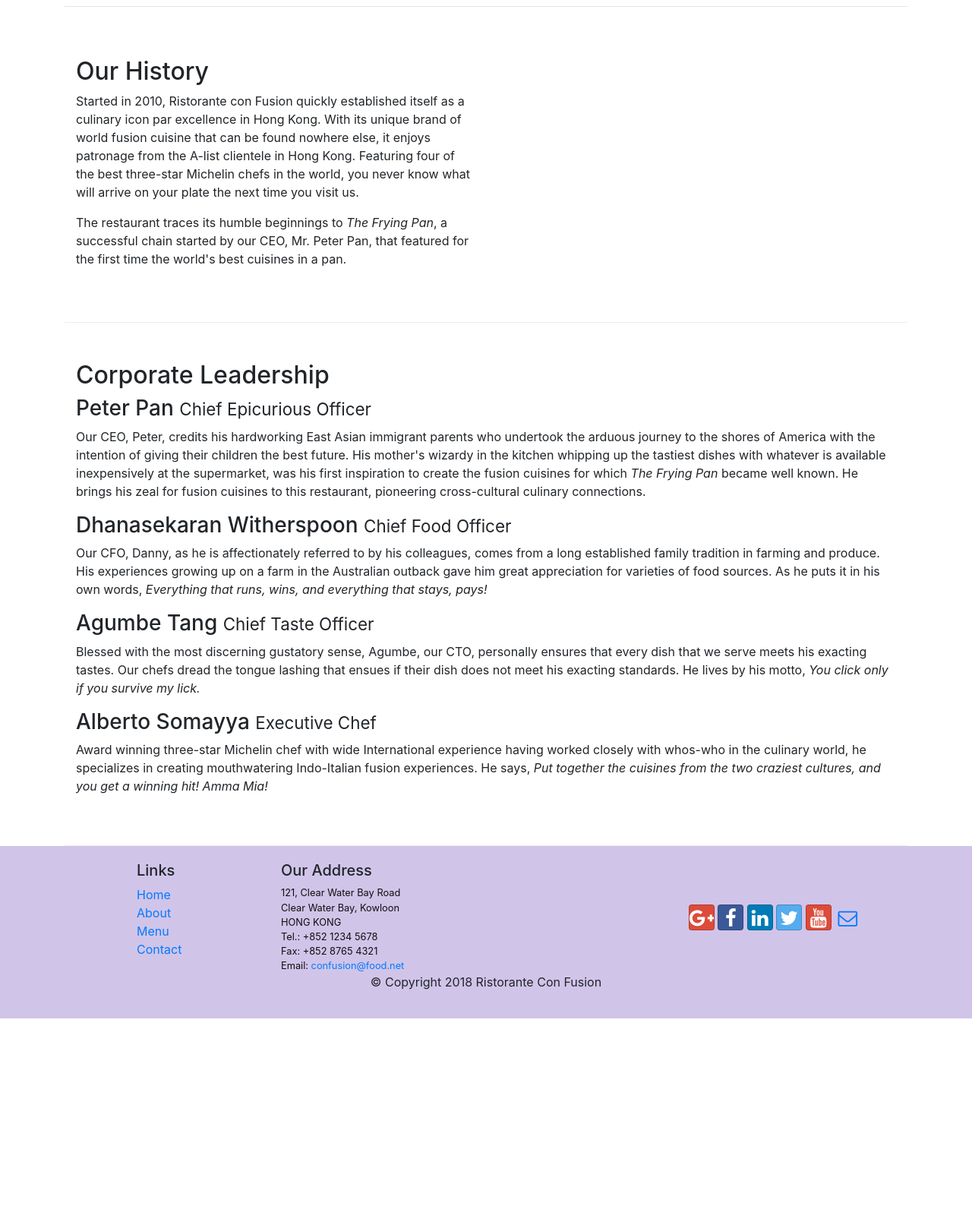
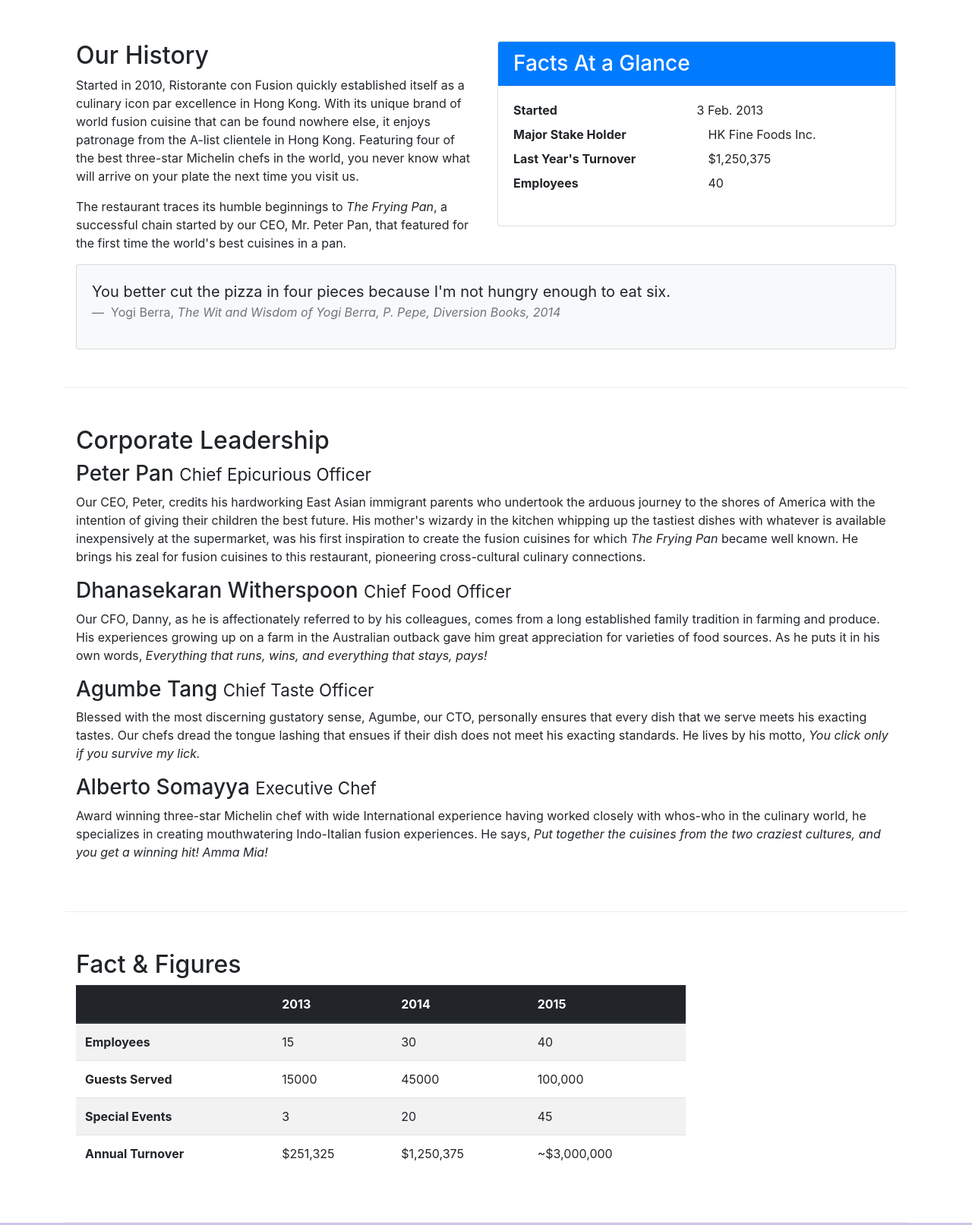
Before and after one commit to shraddha1699/conFusion, a website: page aboutus.html in a window 1280 px wide. Shown: the part 440-2053 px from the top of the page at 76% size. Before the commit the page ends 1781 px from the top, so only its background shows below. Drawn offline with nearby package versions, Linux system fonts and the light colour scheme.

Commit message:
Images and Media

```diff
--- a/aboutus.html
+++ b/aboutus.html
@@ -18,13 +18,14 @@
 
 </head>
 
+
 <body>
     <nav class="navbar navbar-dark navbar-expand-sm fixed-top">
         <div class="container">
             <button class="navbar-toggler" type="button" data-toggle="collapse" data-target="#Navbar">
                 <span class="navbar-toggler-icon"></span>
             </button>
-            <a class="navbar-brand" href="./index.html">Ristorante Con Fusion</a>
+            <a class="navbar-brand" href="./index.html"><img src="img/logo.png" height="30" width="41"></a>
             <div class="collapse navbar-collapse" id="Navbar">
                 <ul class="navbar-nav mr-auto">
                     <li class="nav-item"><a class="nav-link" href="./index.html"><span class="fa fa-home fa-lg"></span> Home</a></li>
@@ -39,11 +40,12 @@
     <header class="jumbotron">
         <div class="container">
             <div class="row row-header">
-                <div class="col-12 col-sm-6">
+                <div class="col-12 col-sm-8">
                     <h1>Ristorante con Fusion</h1>
-                    <p>We take inspiration from the World's best cuisines, and create a unique fusion experience. Our lipsmacking creations will tickle your culinary senses!</p>
+                    <p>We take inspiration from the World's best cuisines, and create a unique fusion experience. <br> Our lipsmacking creations will tickle your culinary senses!</p>
                 </div>
-                <div class="col-12 col-sm">
+                <div class="col-12 col-sm align-self-center">
+                    <img src="img/logo.png" class="img-fluid">
                 </div>
             </div>
         </div>
@@ -68,7 +70,36 @@
                 <p>Started in 2010, Ristorante con Fusion quickly established itself as a culinary icon par excellence in Hong Kong. With its unique brand of world fusion cuisine that can be found nowhere else, it enjoys patronage from the A-list clientele in Hong Kong.  Featuring four of the best three-star Michelin chefs in the world, you never know what will arrive on your plate the next time you visit us.</p>
                 <p>The restaurant traces its humble beginnings to <em>The Frying Pan</em>, a successful chain started by our CEO, Mr. Peter Pan, that featured for the first time the world's best cuisines in a pan.</p>
             </div>
-            <div class="col-12 col-sm">
+            <div class="col-sm">
+                <div class="card">
+                    <h3 class="card-header bg-primary text-white">Facts At a Glance</h3>
+                    <div class="card-body">
+                        <dl class="row">
+                            <dt class="col-6">Started</dt>
+                            <dd class="">3 Feb. 2013</dd>
+                            <dt class="col-6">Major Stake Holder</dt>
+                            <dd class="col-6">HK Fine Foods Inc.</dd>
+                            <dt class="col-6">Last Year's Turnover</dt>
+                            <dd class="col-6">$1,250,375</dd>
+                            <dt class="col-6">Employees</dt>
+                            <dd class="col-6">40</dd>
+                        </dl>
+
+                    </div>
+                </div>
+            </div>
+            <div class="col-12">
+                <div class="card card-body bg-light">
+                    <blockquote class="blockquote">
+                        <p class="mb-0">You better cut the pizza in four pieces because
+                        I'm not hungry enough to eat six.</p>
+                        <footer class="blockquote-footer">
+                            Yogi Berra,
+                            <cite title="Source Title">The Wit and Wisdom of Yogi Berra,
+                            P. Pepe, Diversion Books, 2014</cite>
+                        </footer>
+                    </blockquote>
+                </div>
             </div>
         </div>
 
@@ -86,6 +117,49 @@
                 <p class="d-none d-sm-block">Award winning three-star Michelin chef with wide International experience having worked closely with whos-who in the culinary world, he specializes in creating mouthwatering Indo-Italian fusion experiences. He says, <em>Put together the cuisines from the two craziest cultures, and you get a winning hit! Amma Mia!</em></p>
             </div>
        </div>
+       <div class="row row-content">
+            <div class="col-12 col-md-9">
+                <h2> Fact &amp; Figures</h2>
+                <div class="table-responsive">
+                    <table class="table table-striped">
+                        <thead class="thead-dark">
+                            <tr>
+                                <th>&nbsp;</th>
+                                <th>2013</th>
+                                <th>2014</th>
+                                <th>2015</th>
+                            </tr>
+                        </thead>
+                        <tbody>
+                            <tr>
+                                <th>Employees</th>
+                                <td>15</td>
+                                <td>30</td>
+                                <td>40</td>
+                            </tr>
+                            <tr>
+                                <th>Guests Served</th>
+                                <td>15000</td>
+                                <td>45000</td>
+                                <td>100,000</td>
+                            </tr>
+                            <tr>
+                                <th>Special Events</th>
+                                <td>3</td>
+                                <td>20</td>
+                                <td>45</td>
+                            </tr>
+                            <tr>
+                                <th>Annual Turnover</th>
+                                <td>$251,325</td>
+                                <td>$1,250,375</td>
+                                <td>~$3,000,000</td>
+                            </tr>
+                        </tbody>
+                    </table>
+                </div>
+            </div>
+        </div>
 
     </div>
 
```
Also changed, not shown: contactus.html (+5 -4 lines), index.html (+21 -9 lines), img/alberto.png (added), img/buffet.png (added), img/logo.png (added), img/uthappizza.png (added).
